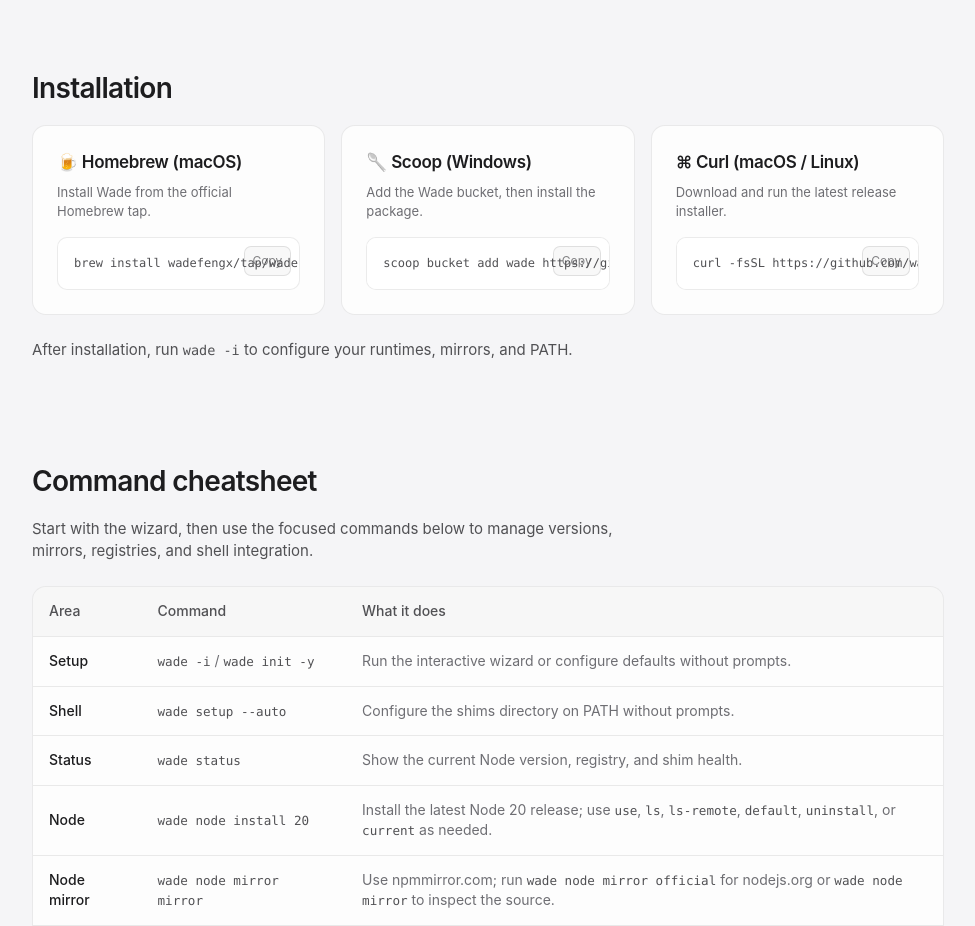
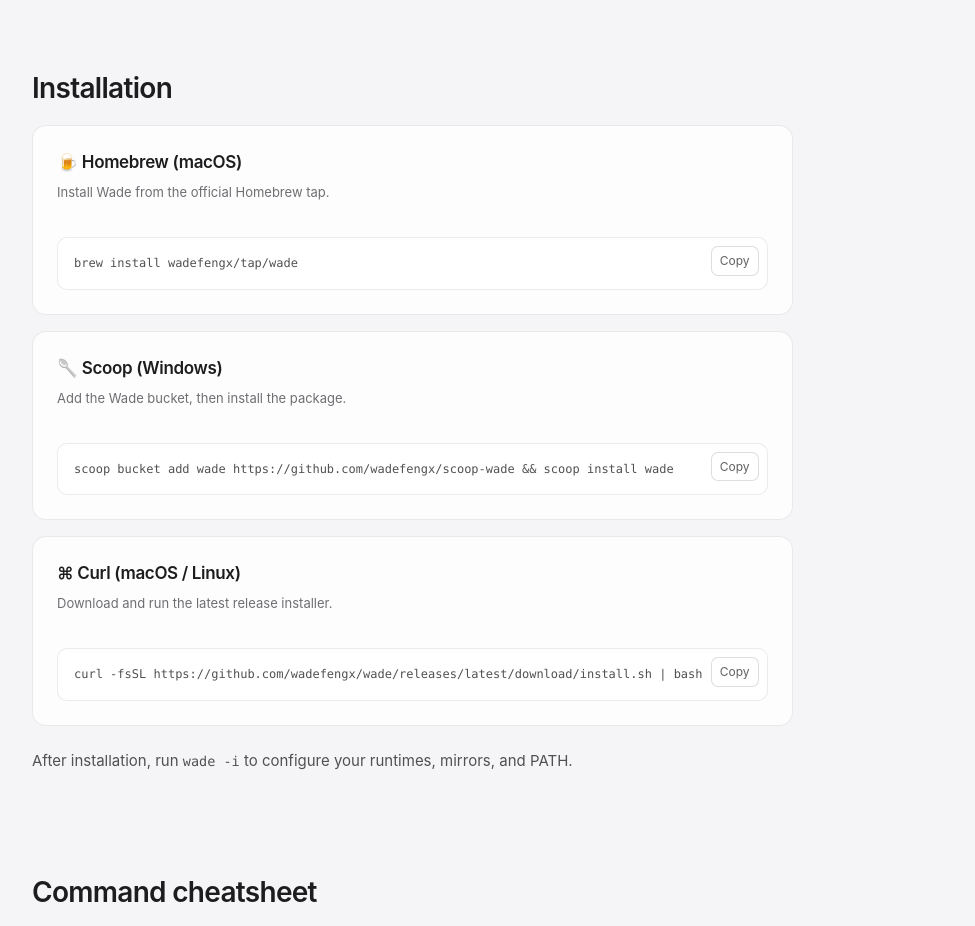
Before and after one commit to wadefengx/wade, a plain HTML site: page docs/index.html in a window 1280 px wide. Shown: the part 1580-2506 px from the top of the page, without its empty margins (152-1127 px from the left). Drawn offline with Linux system fonts and the light colour scheme.

Commit message:
fix(docs): install cards single-column, copy button solid bg — no overlap
- install-options: 3-col grid → 1fr column (commands were 629px wide in 243px cards, code scrolled under the semi-transparent button)
- copy-button: frosted-button → bg-terminal solid background, opacity 0.72→0.9
- code-block padding-right 52→64px (button 47px+8px right = 55px, was 3px short)
- verified in browser: overlap 3px → 0px

```diff
--- a/docs/index.html
+++ b/docs/index.html
@@ -124,7 +124,8 @@
     section h3 { font-size: 17px; font-weight: 600; letter-spacing: -0.02em; margin-bottom: 12px; }
     section p { font-size: 15px; color: var(--text-secondary); margin-bottom: 24px; max-width: 600px; }
 
-    .features, .install-options { display: grid; grid-template-columns: repeat(auto-fit, minmax(280px, 1fr)); gap: 16px; }
+    .features { display: grid; grid-template-columns: repeat(auto-fit, minmax(280px, 1fr)); gap: 16px; }
+    .install-options { display: grid; grid-template-columns: 1fr; gap: 16px; max-width: 720px; }
     .card { background: var(--bg-card); border: 1px solid var(--border); border-radius: 14px; padding: 24px; }
     .card:hover { border-color: var(--border-hover); }
     .card h3 { font-size: 15px; margin-bottom: 8px; }
@@ -133,12 +134,12 @@
     .install-card { display: flex; flex-direction: column; }
     .install-card h3 { font-size: 17px; }
     .install-card > p { min-height: 38px; margin-bottom: 16px; }
-    .code-block { position: relative; background: var(--bg-terminal); border: 1px solid var(--border); border-radius: 10px; padding: 16px 52px 16px 16px; overflow-x: auto; }
+    .code-block { position: relative; background: var(--bg-terminal); border: 1px solid var(--border); border-radius: 10px; padding: 16px 64px 16px 16px; overflow-x: auto; }
     .code-block code { display: block; font-family: var(--font-mono); font-size: 12px; line-height: 1.55; color: var(--text-secondary); white-space: pre; }
     .copy-button {
-      position: absolute; top: 8px; right: 8px; background: var(--frosted-button); border: 1px solid var(--border-strong);
+      position: absolute; top: 8px; right: 8px; background: var(--bg-terminal); border: 1px solid var(--border-strong);
       border-radius: 7px; color: var(--text-secondary); cursor: pointer; font: inherit; font-size: 12px; padding: 5px 8px;
-      opacity: 0.72; transition: opacity 150ms ease, border-color 150ms ease;
+      opacity: 0.9; transition: opacity 150ms ease, border-color 150ms ease;
     }
     .code-block:hover .copy-button, .copy-button:focus { opacity: 1; border-color: var(--border-hover); outline: none; }
     .install-note { margin: 24px 0 0; }
```
